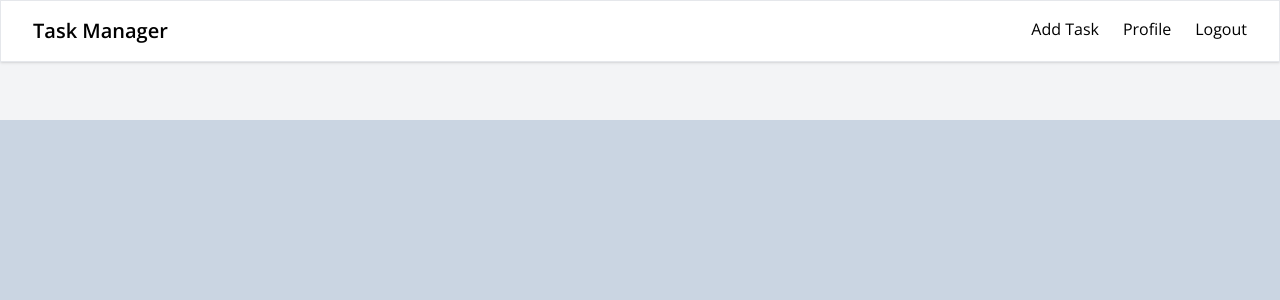
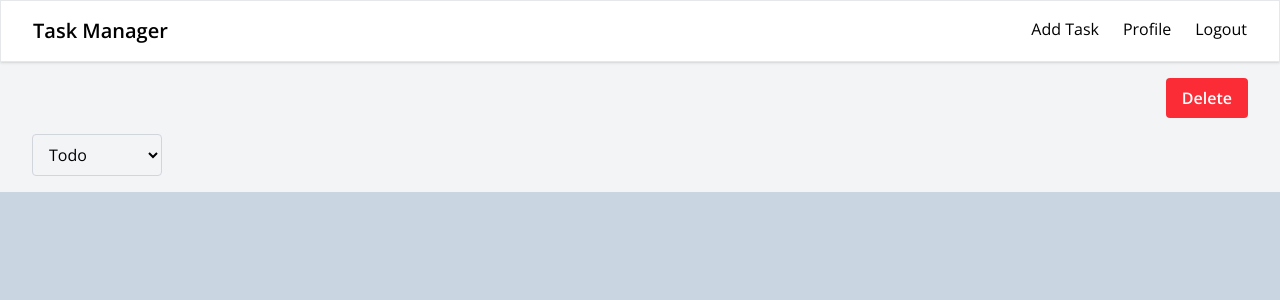
Before and after one commit to getrasel/react-task-manager, a React (Vite) app: page /tasks/1 in a window 1280 px wide. Shown: the top 300 px of the page. Built offline with nearby package versions, Linux system fonts and the light colour scheme; no server answers.

Commit message:
delete task

```diff
--- a/src/component/AddTask.jsx
+++ b/src/component/AddTask.jsx
@@ -25,6 +25,7 @@ export default function AddTask({ TaskAdd }) {
         toast.success("Task Added Successfully Done");
         TaskAdd(false);
         setLoading(false);
+        window.location.reload();
       })
       .catch((err) => {
         console.log(err);
--- a/src/component/Navbar.jsx
+++ b/src/component/Navbar.jsx
@@ -18,7 +18,9 @@ export default function Navbar({ TaskAddNav }) {
             Add Task
           </Link>
           <Link to="/profile">Profile</Link>
-          <a onClick={handleLogout}>Logout</a>
+          <a onClick={handleLogout} className="cursor-pointer">
+            Logout
+          </a>
         </nav>
       </div>
     </header>
--- a/src/component/TaskCard.jsx
+++ b/src/component/TaskCard.jsx
@@ -21,7 +21,7 @@ export default function TaskCard({ task }) {
         <span className="py-1 px-4 bg-green-500 text-white rounded-md ">
           Completed
         </span>
-      ) : task.canselled ? (
+      ) : task.status == "cancelled" ? (
         <span className="py-1 px-4 bg-red-500 text-white rounded-md ">
           Cancelled
         </span>
--- a/src/pages/Login.jsx
+++ b/src/pages/Login.jsx
@@ -1,4 +1,4 @@
-import React from "react";
+import React, { useState } from "react";
 import { Link, useNavigate } from "react-router";
 import Input from "../component/input";
 import Button from "../component/button";
@@ -7,7 +7,9 @@ import toast, { Toaster } from "react-hot-toast";
 
 export default function LoginPage() {
   const navigate = useNavigate();
+  const [loading, setLoading] = useState(false);
   const handleLogin = (e) => {
+    setLoading(true);
     e.preventDefault();
     const data = {
       email: e.target.email.value,
@@ -29,6 +31,9 @@ export default function LoginPage() {
         } else {
           toast.error(err.response.data.message);
         }
+      })
+      .finally(() => {
+        setLoading(false);
       });
   };
   return (
@@ -49,7 +54,7 @@ export default function LoginPage() {
                   Remember me
                 </label>
               </div>
-              <Button btn="submit" name="Login" />
+              <Button btn="submit" name="Login" loading={loading} />
               <p>
                 Don't have account?
                 <Link to="/register" className="text-blue-600 ml-1">
--- a/src/pages/Profile.jsx
+++ b/src/pages/Profile.jsx
@@ -1,5 +1,14 @@
 import React from "react";
+import Layout from "../component/Layout";
 
 export default function Profile() {
-  return <div>Profile</div>;
+  return (
+    <>
+      <Layout>
+        <div className="p-8">
+          <h1 className="font-semibold text-xl">Profile</h1>
+        </div>
+      </Layout>
+    </>
+  );
 }
--- a/src/pages/TaskDetails.jsx
+++ b/src/pages/TaskDetails.jsx
@@ -1,12 +1,14 @@
 import React, { useEffect, useState } from "react";
 import Layout from "../component/Layout";
 import axios from "axios";
-import { useParams } from "react-router";
+import { useNavigate, useParams } from "react-router";
+import toast from "react-hot-toast";
 
 export default function TaskDetails() {
   const params = useParams();
   const taskId = params.id;
   const [gettasks, setGetasks] = useState({});
+  const navigate = useNavigate();
 
   const handleTaskId = () => {
     axios
@@ -23,6 +25,36 @@ export default function TaskDetails() {
       });
   };
 
+  const handleDeleteTask = () => {
+    axios
+      .delete(`https://task-manager64.up.railway.app/api/v1/tasks/${taskId}`, {
+        headers: {
+          Authorization: `Bearer ${localStorage.getItem("token")}`,
+        },
+      })
+      .then((res) => {
+        toast.success("Task Delete Successfully Done");
+        navigate("/");
+        console.log(res);
+      })
+      .catch((err) => {
+        toast.error("Something Went Wrong");
+        console.log(err);
+      });
+  };
+
+  const handleTaskStatus = (status) => {
+    axios.patch(
+      `https://task-manager64.up.railway.app/api/v1/tasks/${taskId}`,
+      { status },
+      {
+        headers: {
+          Authorization: `Bearer ${localStorage.getItem("token")}`,
+        },
+      }
+    );
+  };
+
   useEffect(() => {
     handleTaskId();
   }, []);
@@ -31,25 +63,42 @@ export default function TaskDetails() {
     <>
       <Layout>
         <div className="px-8 py-4">
-          <h1 className="font-semibold text-2xl mb-2.5">{gettasks.title}</h1>
+          <div className="flex justify-between items-center">
+            <h1 className="font-semibold text-2xl mb-2.5">{gettasks.title}</h1>
+            <button
+              className="bg-red-500 text-white px-4 py-2 rounded cursor-pointer font-semibold"
+              onClick={handleDeleteTask}
+            >
+              Delete
+            </button>
+          </div>
           <p className="line-clamp-4 mb-4">{gettasks.description}</p>
-          {gettasks.status == "todo" ? (
-            <span className="py-1 px-4 bg-yellow-500 text-white rounded-md ">
-              todo
-            </span>
-          ) : gettasks.status == "in_progress" ? (
-            <span className="py-1 px-4 bg-blue-500 text-white rounded-md ">
-              In Progress
-            </span>
-          ) : gettasks.status == "completed" ? (
-            <span className="py-1 px-4 bg-green-500 text-white rounded-md ">
+          <select
+            className="border border-gray-300 rounded px-3 py-2 mr-2 outline-none"
+            onChange={(e) => handleTaskStatus(e.target.value)}
+          >
+            <option value="todo" selected={gettasks.status === "todo"}>
+              Todo
+            </option>
+            <option
+              value="in_progress"
+              selected={gettasks.status === "in_progress"}
+            >
+              In progress
+            </option>
+            <option
+              value="completed"
+              selected={gettasks.status === "completed"}
+            >
               Completed
-            </span>
-          ) : gettasks.canselled ? (
-            <span className="py-1 px-4 bg-red-500 text-white rounded-md ">
+            </option>
+            <option
+              value="cancelled"
+              selected={gettasks.status === "cancelled"}
+            >
               Cancelled
-            </span>
-          ) : null}
+            </option>
+          </select>
         </div>
       </Layout>
     </>
```
